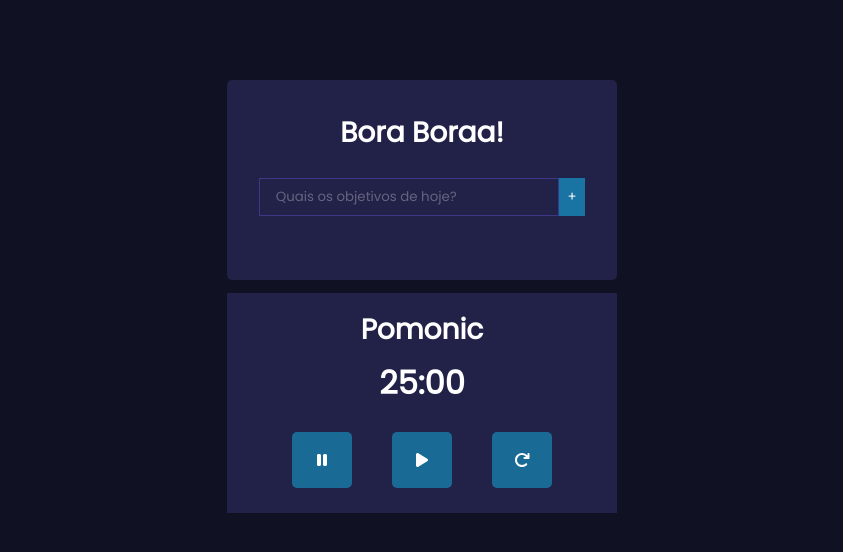
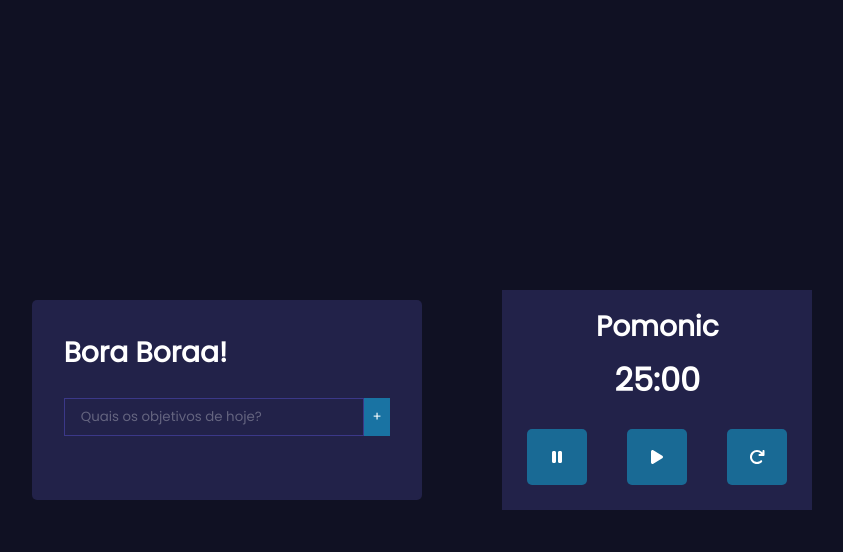
Before and after one commit to Kk3tillen/To-Do, a React (Create React App) app: page / in a window 1280 px wide. Shown: the top 552 px of the page, without its empty margins (218-1061 px from the left). Built offline with nearby package versions, Linux system fonts and the light colour scheme.

Commit message:
deixando componentes um do lado do outro (#2)

```diff
--- a/src/App.css
+++ b/src/App.css
@@ -15,7 +15,12 @@ body {
 }
 
 .App {
-  text-align: center;
+  display: flex;
+  gap: 5rem;
+  justify-content: center;
+  align-items: center;
+  width: 100%;
+  height: 100vh;
 }
 
 h1 {
@@ -26,7 +31,6 @@ h1 {
 
 .TodoWrapper {
   background: #222249;
-  margin-top: 5rem;
   padding: 2rem;
   border-radius: 5px;
 }
@@ -121,6 +125,9 @@ h1 {
 
 
 @media (max-width: 700px) {
+  .App {
+    flex-direction: column;
+  }
   .todo-input {
     width: 290px;
   }
```
